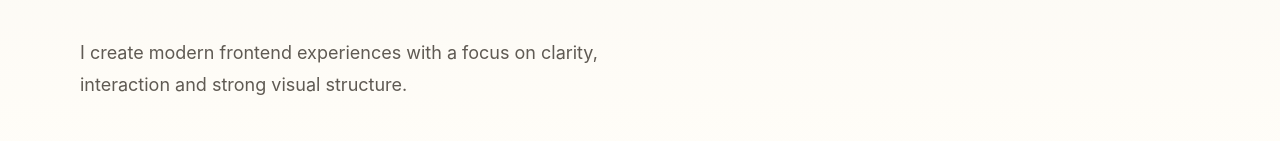
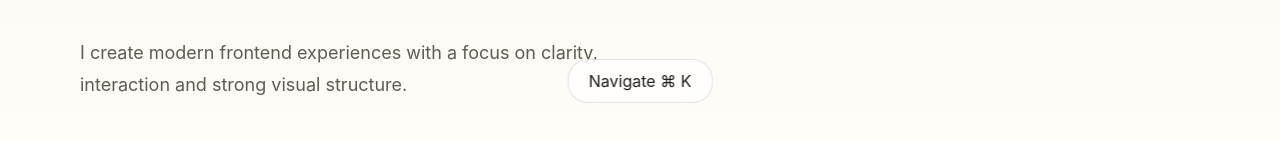
Before and after one commit to shchurofff/portfolio, a Vue app: page /home in a window 1280 px wide. Shown: the part 681-822 px from the top of the page. Built offline with nearby package versions, Linux system fonts and the light colour scheme; the HTML template or start-up script is replaced by a standard one.

Commit message:
feat(route): added navigation button to open the dialog

```diff
--- a/src/components/NavigationDialog.vue
+++ b/src/components/NavigationDialog.vue
@@ -37,42 +37,66 @@
 <script setup lang="ts">
 import type { NavigationRoute } from "@/types/navigation";
 import { XIcon } from "@lucide/vue";
-import { onMounted, onUnmounted, ref } from "vue";
+import { onMounted, onUnmounted, ref, watch } from "vue";
 import { RouterLink } from "vue-router";
 
-const { routes, currentPath } = defineProps<{
+const { routes, currentPath, open } = defineProps<{
   routes: NavigationRoute[];
   currentPath: string;
+  open: boolean;
+}>();
+
+const emit = defineEmits<{
+  "update:open": [value: boolean];
 }>();
 
 const dialogRef = ref<HTMLDialogElement | null>(null);
 
 const openDialog = () => {
-  dialogRef.value?.showModal();
+  if (!dialogRef.value?.open) {
+    dialogRef.value?.showModal();
+  }
 };
 
 const closeDialog = () => {
-  dialogRef.value?.close();
+  if (dialogRef.value?.open) {
+    dialogRef.value.close();
+  }
+
+  emit("update:open", false);
 };
+
+watch(
+  () => open,
+  (value) => {
+    if (value) {
+      openDialog();
+    } else if (dialogRef.value?.open) {
+      dialogRef.value.close();
+    }
+  },
+);
 
 const handleKeyDown = (event: KeyboardEvent) => {
   if ((event.metaKey || event.ctrlKey) && event.key.toLowerCase() === "k") {
     event.preventDefault();
 
-    if (dialogRef.value?.open) {
-      closeDialog();
-    } else {
-      openDialog();
-    }
+    emit("update:open", !open);
   }
+};
+
+const handleDialogClose = () => {
+  emit("update:open", false);
 };
 
 onMounted(() => {
   window.addEventListener("keydown", handleKeyDown);
+  dialogRef.value?.addEventListener("close", handleDialogClose);
 });
 
 onUnmounted(() => {
   window.removeEventListener("keydown", handleKeyDown);
+  dialogRef.value?.removeEventListener("close", handleDialogClose);
 });
 </script>
 
--- a/src/layouts/PageLayout.vue
+++ b/src/layouts/PageLayout.vue
@@ -1,7 +1,10 @@
 <template>
   <div class="page-layout">
     <LayoutArrows :routes="routes" :current-path="route.path" />
-    <NavigationDialog :routes="routes" :current-path="route.path" />
+    <NavigationDialog v-model:open="isNavigationOpen" :routes="routes" :current-path="route.path" />
+    <button type="button" @click="isNavigationOpen = true" class="page-layout__navigate_button">
+      Navigate ⌘ K
+    </button>
     <main class="page-layout__main">
       <RouterView v-slot="{ Component, route }">
         <Transition name="page-slide" mode="out-in">
@@ -15,11 +18,13 @@
 <script setup lang="ts">
 import LayoutArrows from "@/components/LayoutArrows.vue";
 import NavigationDialog from "@/components/NavigationDialog.vue";
-import { computed, Transition } from "vue";
+import { computed, ref } from "vue";
 import { RouterView, useRoute, useRouter } from "vue-router";
 
 const route = useRoute();
 const router = useRouter();
+
+const isNavigationOpen = ref(false);
 
 const routes = computed(() =>
   router
@@ -45,6 +50,37 @@ const routes = computed(() =>
   padding-block: var(--space-16);
 }
 
+.page-layout__navigate_button {
+  position: fixed;
+  left: 50%;
+  bottom: 1rem;
+  z-index: 20;
+  display: inline-flex;
+  align-items: center;
+  justify-content: center;
+  padding-inline: var(--space-5);
+  min-width: 8rem;
+  height: 2.75rem;
+  border: 1px solid var(--color-border);
+  border-radius: var(--radius-md);
+  background: var(--color-bg-elevated);
+  color: var(--color-text);
+  backdrop-filter: blur(18px);
+  box-shadow: 0 18px 50px -24px var(--color-shadow);
+  transform: translateX(-50%);
+  transition:
+    transform var(--transition-base),
+    border-color var(--transition-base),
+    background-color var(--transition-base);
+  pointer-events: auto;
+
+  &:hover {
+    transform: translateX(-50%) translateY(-2px);
+    border-color: var(--color-accent);
+    background: var(--color-accent-soft);
+  }
+}
+
 @media (max-width: 900px) {
   .page-layout__main {
     width: min(100% - 6rem, var(--container-width));
```
